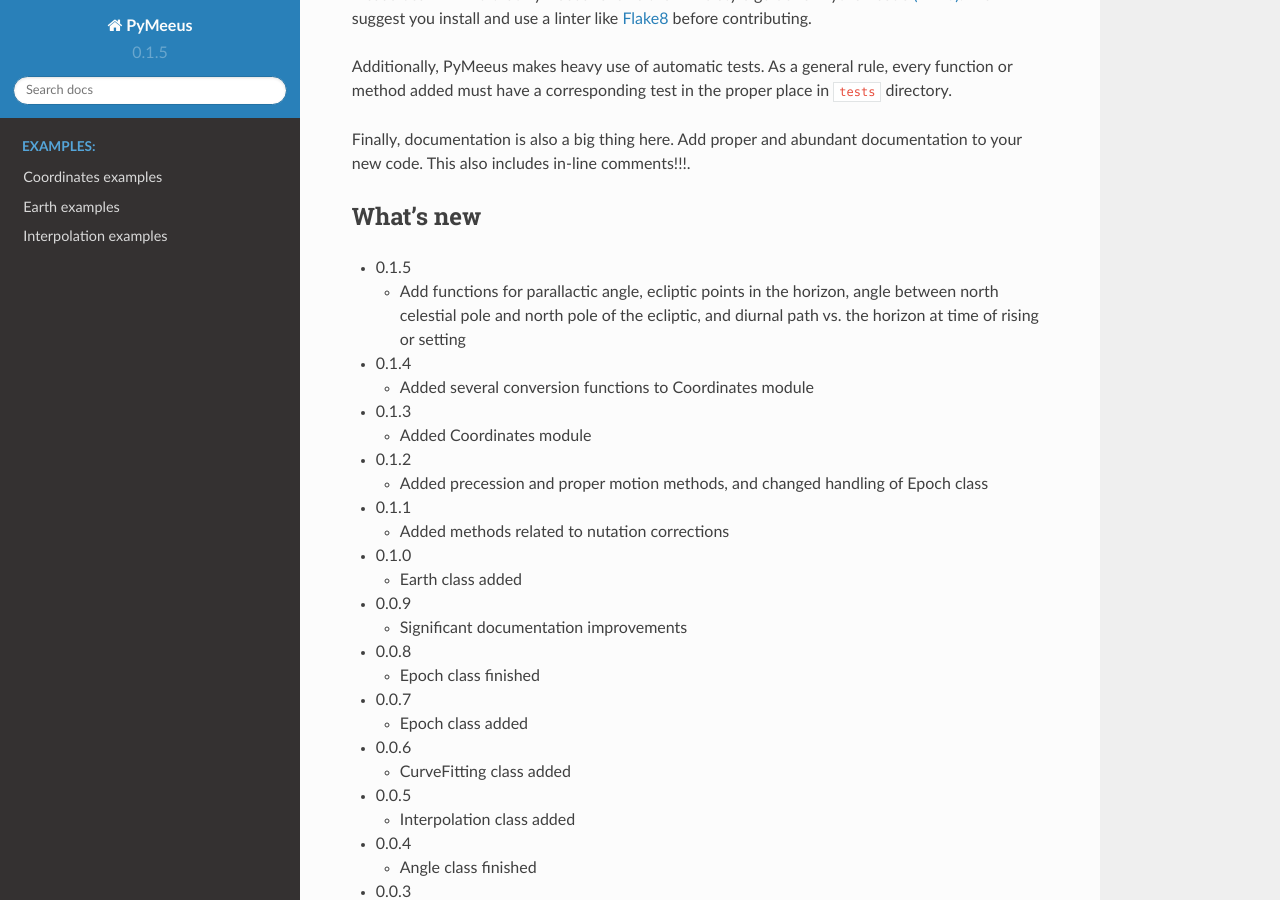
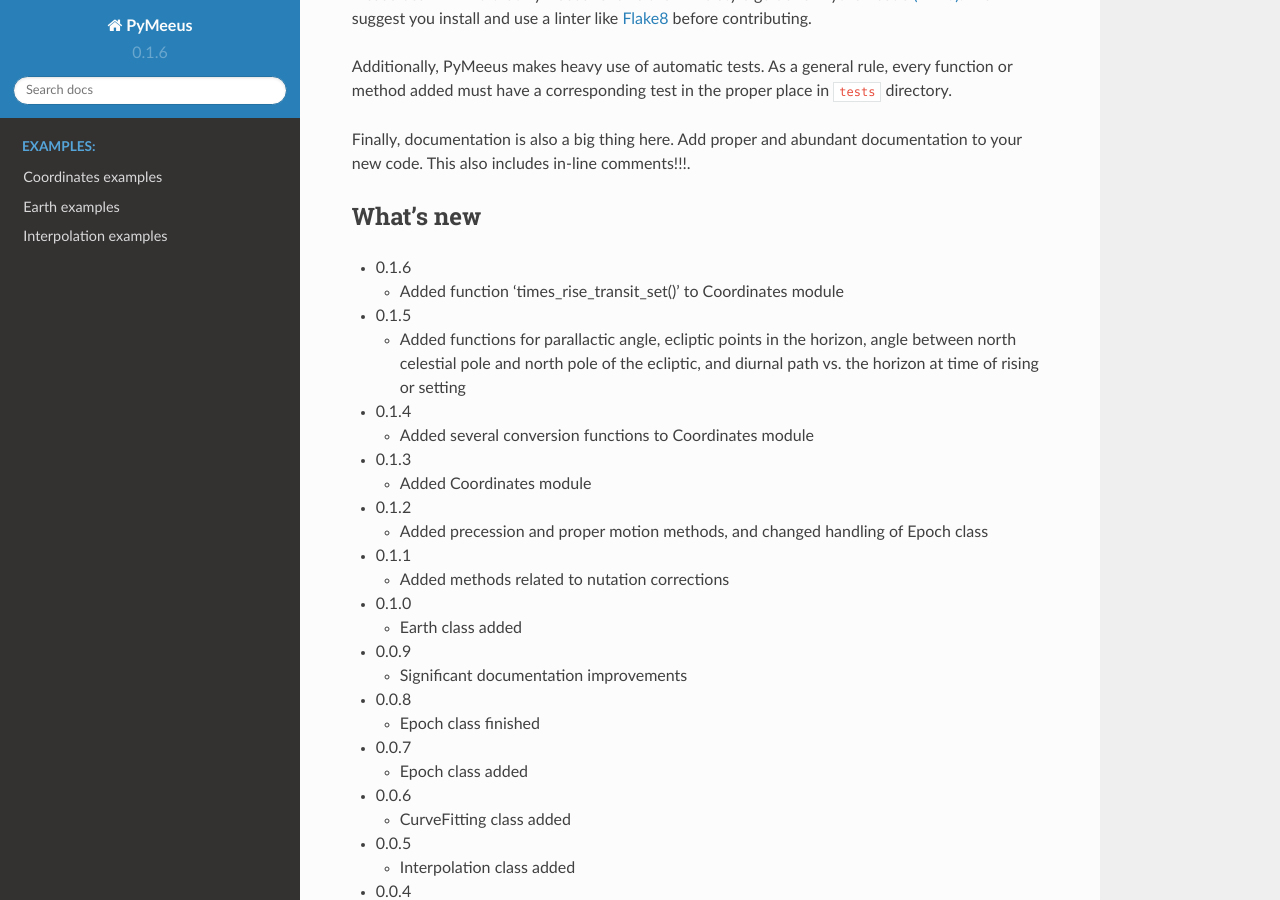
Before and after one commit to architest/pymeeus, a Sphinx documentation site: the page built from docs/source/index.rst, in a window 1280 px wide and 900 px high, scrolled down 1251 px. Built offline with Sphinx 7.4.7 and the Read the Docs theme 2.0.0, drawn with Linux system fonts in a browser that asks for light colours; formulas are drawn with MathJax 3; pages that are not in the unit, such as notebooks, are missing from menus.

Commit message:
Preparation for release 0.1.6

```diff
--- a/README.rst
+++ b/README.rst
@@ -69,9 +69,13 @@ documentation to your new code. This also includes in-line comments!!!.
 What's new
 ----------
 
+-  0.1.6
+
+   -  Added function 'times\_rise\_transit\_set()' to Coordinates module
+
 -  0.1.5
 
-   -  Add functions for parallactic angle, ecliptic points in the
+   -  Added functions for parallactic angle, ecliptic points in the
       horizon, angle between north celestial pole and north pole of the
       ecliptic, and diurnal path vs. the horizon at time of rising or
       setting
--- a/docs/source/conf.py
+++ b/docs/source/conf.py
@@ -59,9 +59,9 @@ author = u'Dagoberto Salazar'
 # built documents.
 #
 # The short X.Y version.
-version = u'0.1.5'
+version = u'0.1.6'
 # The full version, including alpha/beta/rc tags.
-release = u'0.1.5'
+release = u'0.1.6'
 
 # The language for content autogenerated by Sphinx. Refer to documentation
 # for a list of supported languages.
--- a/setup.py
+++ b/setup.py
@@ -15,7 +15,7 @@ with open(path.join(here, 'README.rst')) as f:
 
 config = {
     'name': 'PyMeeus',
-    'version': '0.1.5',
+    'version': '0.1.6',
     'description': 'Python implementation of Jean Meeus astronomical routines',
     'long_description': long_description,
     'keywords': 'Meeus astronomy module library',
```
Also changed, not shown: README.md (+3 -1 lines).
